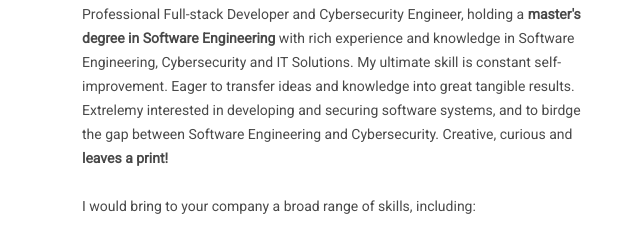
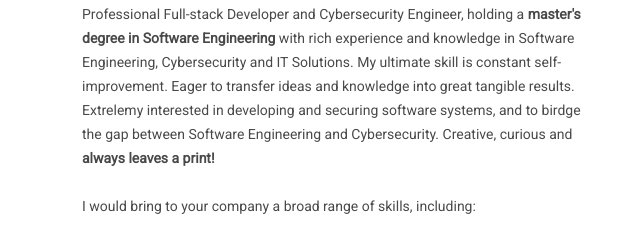
Before and after one commit to mayaba/mayaba.github.io, a plain HTML site: page index.html in a window 1280 px wide. Shown: the part 772-997 px from the top of the page, 623-1263 px from the left. Drawn offline with Linux system fonts and the light colour scheme.

Commit message:
added "Always"

```diff
--- a/index.html
+++ b/index.html
@@ -192,7 +192,7 @@
                                     <p class="mb-0">
                                         Professional Full-stack Developer and Cybersecurity Engineer, holding a <strong>master's degree in Software Engineering</strong> with
                                 rich experience and knowledge in Software Engineering, Cybersecurity and IT Solutions. My ultimate skill is
-                                constant self-improvement. Eager to transfer ideas and knowledge into great tangible results. Extrelemy interested in developing and securing software systems, and to birdge the gap between Software Engineering and Cybersecurity. Creative, curious and <strong>leaves a print!</strong>
+                                constant self-improvement. Eager to transfer ideas and knowledge into great tangible results. Extrelemy interested in developing and securing software systems, and to birdge the gap between Software Engineering and Cybersecurity. Creative, curious and <strong>always leaves a print!</strong>
                             <br><br>I would bring to your company a broad range of skills, including:
                             </p>
                             <div class="mh-about-tag wow fadeInUp" data-wow-duration="0.8s" data-wow-delay="0.3s">
```
